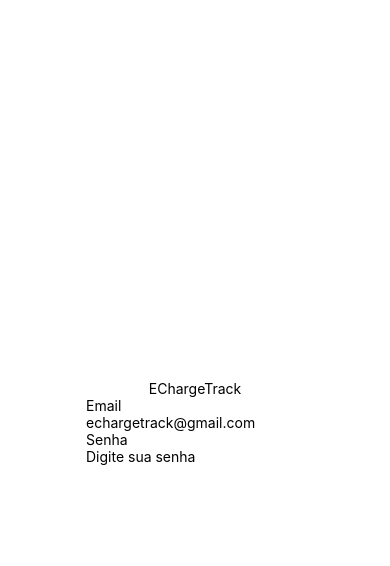
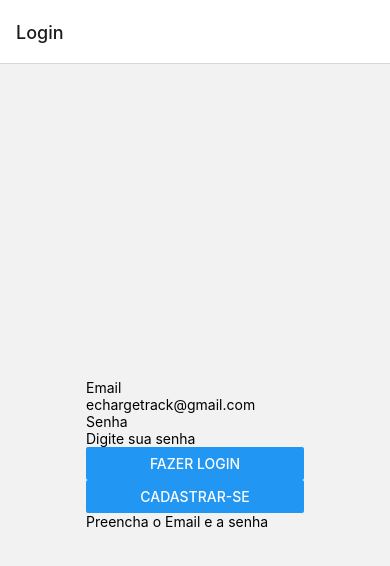
Before and after one commit to joaovsantos018/echargetrack, a React Native app: screen / in a window 390 px wide. Shown: the top 566 px of the page. Built offline with nearby package versions, Linux system fonts and the light colour scheme.

Commit message:
navegação p cadastro criado tela login

```diff
--- a/App.js
+++ b/App.js
@@ -1,16 +1,23 @@
-import { StatusBar } from 'expo-status-bar';
+import React from 'react';
 import { StyleSheet, View } from 'react-native';
+import { NavigationContainer } from '@react-navigation/native';
+import { createNativeStackNavigator } from '@react-navigation/native-stack';
 import Title from './src/components/Title/title';
 import Main from './src/components/Main/main';
+import Cadastro from './src/components/Cadastro/cadastro'; // Importe sua tela de cadastro
+
+const Stack = createNativeStackNavigator();
+
 export default function App() {
   return (
-    <View style={styles.container}>
-      <Title/>
-      <Main/>
-    </View>
+    <NavigationContainer>
+      <Stack.Navigator initialRouteName="Login">
+        <Stack.Screen name="Login" component={Main} />
+        <Stack.Screen name="Cadastro" component={Cadastro} />
+      </Stack.Navigator>
+    </NavigationContainer>
   );
 }
-
 const styles = StyleSheet.create({
   container: {
     flex: 1,
--- /dev/null
+++ b/src/components/Cadastro/cadastro.js
@@ -0,0 +1,10 @@
+import React from 'react';
+import {View, Text} from 'react-native';
+
+export default function Title() {
+    return (
+        <View>
+            <Text>EChargeTrack</Text>
+        </View>
+    );
+}
--- a/src/components/Form/form.js
+++ b/src/components/Form/form.js
@@ -1,21 +1,54 @@
-import React from 'react';
-import { View, Text, TextInput } from 'react-native';
+import React, { useState } from 'react';
+import { NavigationContainer } from '@react-navigation/native';
+import { createNativeStackNavigator } from '@react-navigation/native-stack';
+import { View, Text, TextInput, Button } from 'react-native';
 
-export default function Form() {
+export default function Form({navigation, errorMessage }) {
+    const [email, setEmail] = useState('');
+    const [password, setPassword] = useState('');
+    const [messageResultLogin, setMessageResultLogin] = useState('Preencha o Email e a senha');
+    const [textButton, setTextButton] = useState('Fazer login');
+
+    const handleLogin = () => {
+        if (email === '' || password === '') {
+            setMessageResultLogin('Por favor, preencha todos os campos');
+            alert('Por favor, preencha todos os campos');
+        } else if (email === 'echargetrack@gmail.com' && password === 'senha123') {
+            setMessageResultLogin('Login bem-sucedido');
+            alert('Login bem-sucedido');
+        } else {
+            setMessageResultLogin('Falha ao realizar login');
+            alert('Falha ao realizar login');
+        }
+    };
+
     return (
         <View>
             <View>
                 <Text>Email</Text>
                 <TextInput
-                placeholder='echargetrack@gmail.com'
-                keyboardType='default'
+                    placeholder='echargetrack@gmail.com'
+                    keyboardType='default'
+                    onChangeText={setEmail}
+                    value={email}
                 />
                 <Text>Senha</Text>
                 <TextInput
-                placeholder='Digite sua senha'
-                secureTextEntry={true}
+                    placeholder='Digite sua senha'
+                    secureTextEntry={true}
+                    onChangeText={setPassword}
+                    value={password}
                 />
+                <Button title={textButton} onPress={handleLogin} />
+                <Button title='Cadastrar-se'
+                onPress={() => navigation.navigate('Cadastro')} />
             </View>
+
+            {/* Mensagem de resultado do login */}
+            <Text>{messageResultLogin}</Text>
+
+            {/* Mensagem de erro personalizada */}
+            {errorMessage ? <Text style={{ color: 'red' }}>{errorMessage}</Text> : null}
         </View>
     );
 }
--- a/src/components/Main/main.js
+++ b/src/components/Main/main.js
@@ -1,12 +1,23 @@
+// src/components/Main/main.js
+
 import React from 'react';
-import {View} from 'react-native';
-
+import { View, StyleSheet } from 'react-native';
 import Form from '../Form/form';
 
-export default function Main() {
+export default function Main({ navigation }) {
     return (
-        <View>
-            <Form/>
+        <View style={styles.container}>
+            <Form navigation={navigation} />
         </View>
     );
 }
+
+const styles = StyleSheet.create({
+    container: {
+        flex: 1,
+        justifyContent: 'center',
+        alignItems: 'center',
+        width: '100%',
+        padding: 20,
+    },
+});
```
Also changed, not shown: package.json (+8 -1 lines), src/components/resultLogin/resultLogin.js (added, +11 -0 lines), 1 other file (tests, documents, lock files or other folders).
